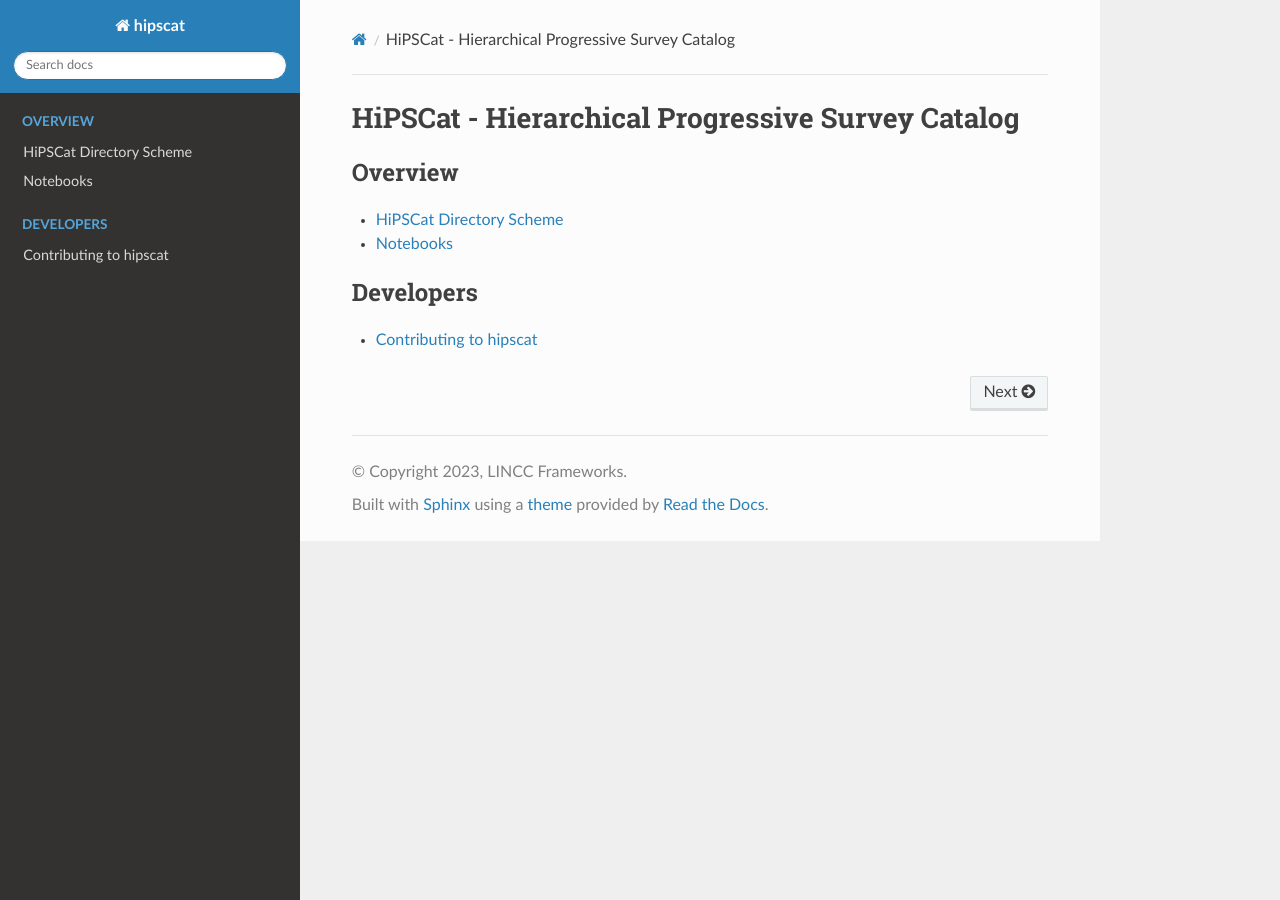
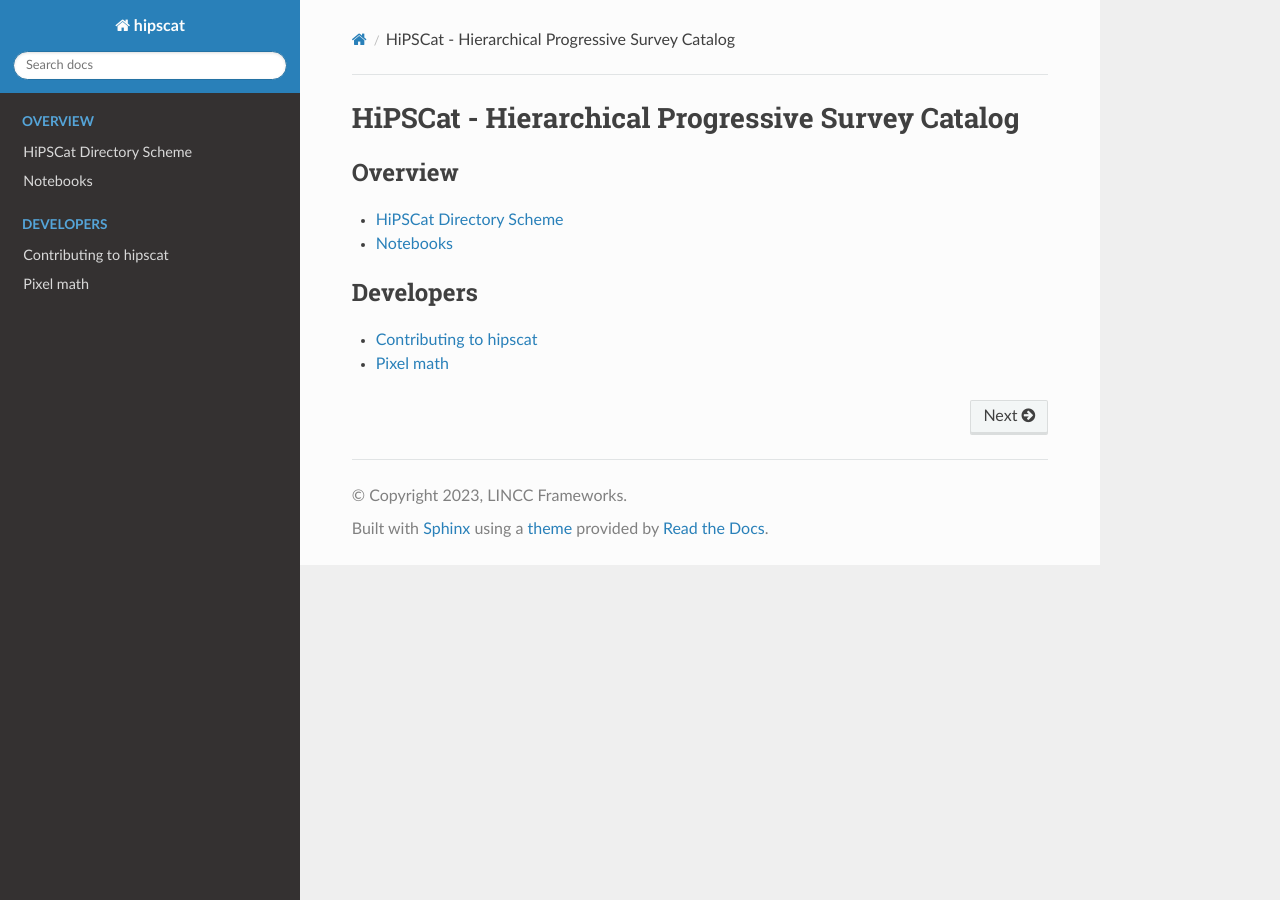
Before and after one commit to astronomy-commons/hipscat, a Sphinx documentation site: the page built from docs/index.rst, in a window 1280 px wide. Built offline with Sphinx 7.4.7 and the Read the Docs theme 2.0.0, drawn with Linux system fonts in a browser that asks for light colours; pages that are not in the unit, such as notebooks, are missing from menus; the version number could not be read and is left out.

```diff
--- a/docs/conf.py
+++ b/docs/conf.py
@@ -30,6 +30,7 @@ extensions = ["sphinx.ext.mathjax", "sphinx.ext.napoleon", "sphinx.ext.viewcode"
 
 extensions.append("autoapi.extension")
 extensions.append("nbsphinx")
+extensions.append("myst_parser")
 
 templates_path = []
 exclude_patterns = ["_build", "**.ipynb_checkpoints"]
--- a/docs/index.rst
+++ b/docs/index.rst
@@ -13,4 +13,5 @@ HiPSCat - Hierarchical Progressive Survey Catalog
    :caption: Developers
 
    guide/contributing
+   Pixel math <guide/pixel_math>
    API Reference <autoapi/index>
--- a/docs/requirements.txt
+++ b/docs/requirements.txt
@@ -6,5 +6,6 @@ ipykernel
 ipython
 jupytext
 jupyter
+myst_parser
 matplotlib
 numpy
--- a/pyproject.toml
+++ b/pyproject.toml
@@ -45,6 +45,7 @@ dev = [
     "nbsphinx", # Used to integrate Python notebooks into Sphinx documentation
     "ipykernel", # Also used in building notebooks into Sphinx
     "ipython", # Also used in building notebooks into Sphinx
+    "myst_parser", # Renders markdown alongside RST
     "matplotlib", # Used in sample notebook intro_notebook.ipynb
     "numpy", # Used in sample notebook intro_notebook.ipynb
 ]
```
Also changed, not shown: docs/guide/pixel_math.md (renamed from src/hipscat/pixel_math/README.md).
